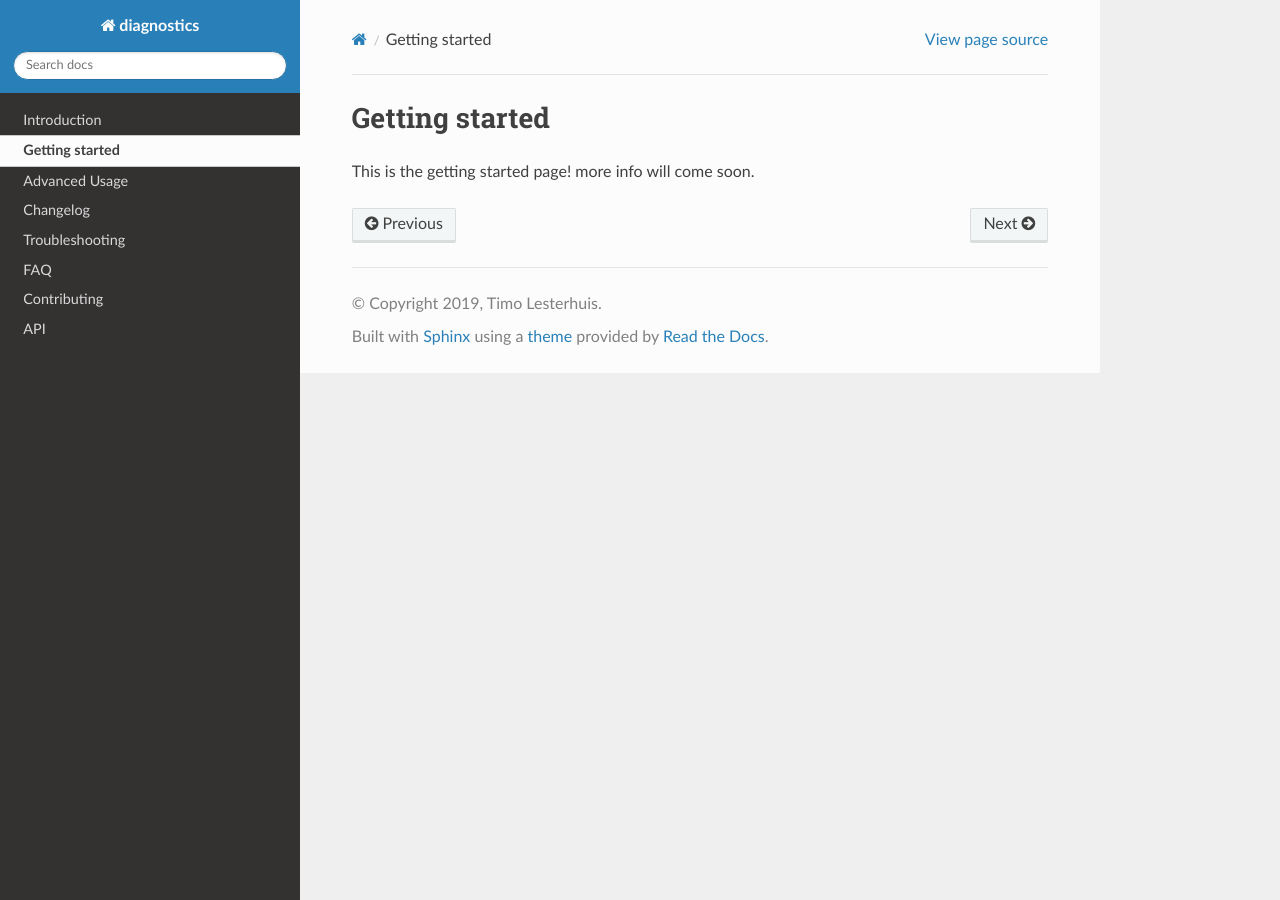
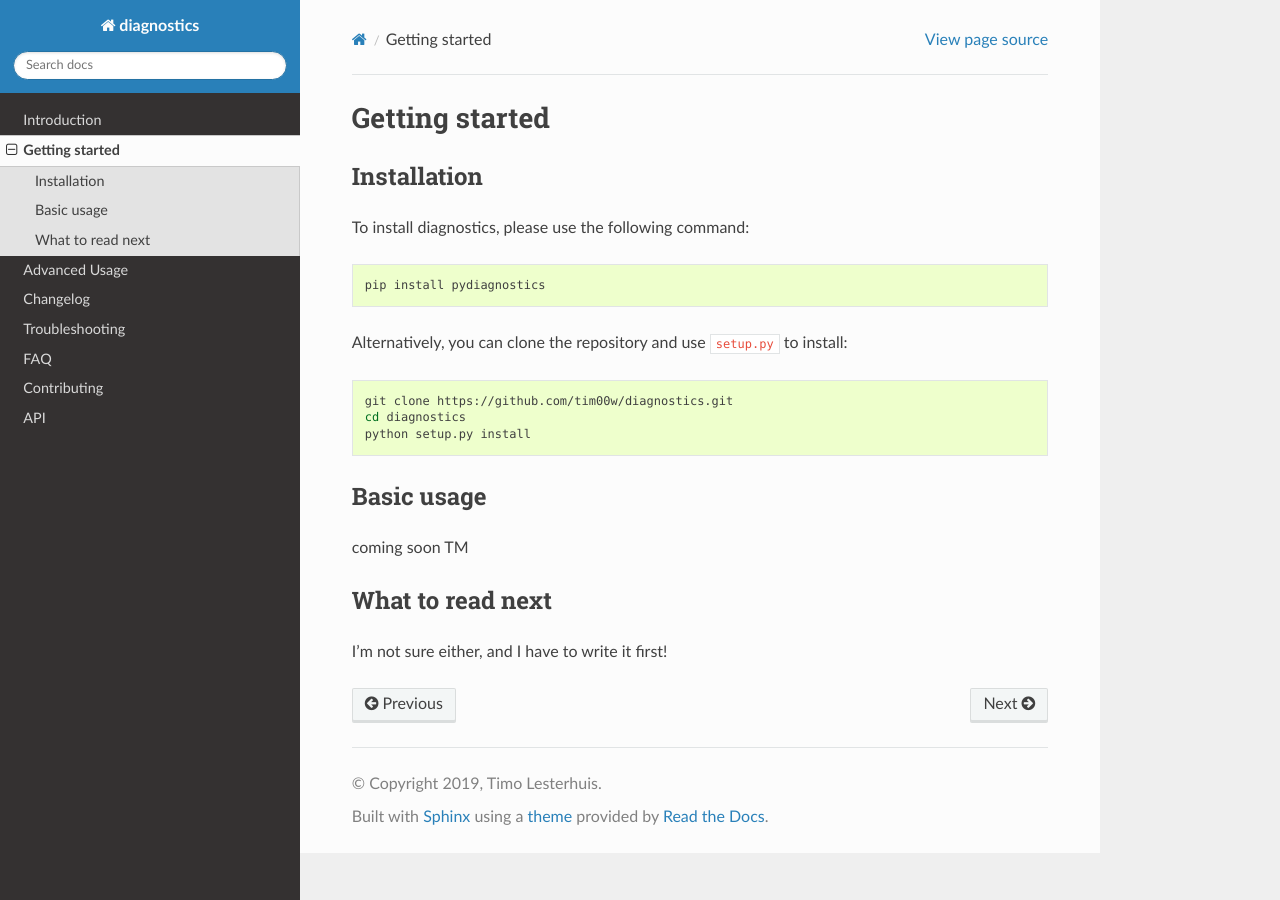
Before and after one commit to timolesterhuis/diagnostics, a Sphinx documentation site: the page built from docs/pages/getting_started.rst, in a window 1280 px wide. Built offline with Sphinx 7.4.7 and the Read the Docs theme 2.0.0, drawn with Linux system fonts in a browser that asks for light colours; pages that are not in the unit, such as notebooks, are missing from menus.

```diff
--- a/README.rst
+++ b/README.rst
@@ -1,8 +1,8 @@
 ..  |logo| image:: https://raw.githubusercontent.com/tim00w/diagnostics/master/docs/images/analysis.svg?sanitize=true
    :scale: 10%
 
-Diagnostics - a toolbox built for analyzing diagnostic data!
-============================================================
+Diagnostics - A toolbox for analyzing diagnostic data
+=====================================================
 
 .. image:: https://travis-ci.org/tim00w/diagnostics.svg?branch=master
    :target: https://travis-ci.org/tim00w/diagnostics
--- a/docs/pages/getting_started.rst
+++ b/docs/pages/getting_started.rst
@@ -2,4 +2,30 @@
 Getting started
 ===============
 
-This is the getting started page! more info will come soon.
+Installation
+------------
+
+To install diagnostics, please use the following command:
+
+.. code:: bash
+
+    pip install pydiagnostics
+
+Alternatively, you can clone the repository and use ``setup.py`` to
+install:
+
+.. code:: bash
+
+    git clone https://github.com/tim00w/diagnostics.git
+    cd diagnostics
+    python setup.py install
+
+Basic usage
+-----------
+
+coming soon TM
+
+What to read next
+-----------------
+
+I'm not sure either, and I have to write it first!
```
Also changed, not shown: docs/index.rst (+14 -2 lines), docs/pages/introduction.rst (+12 -0 lines).
